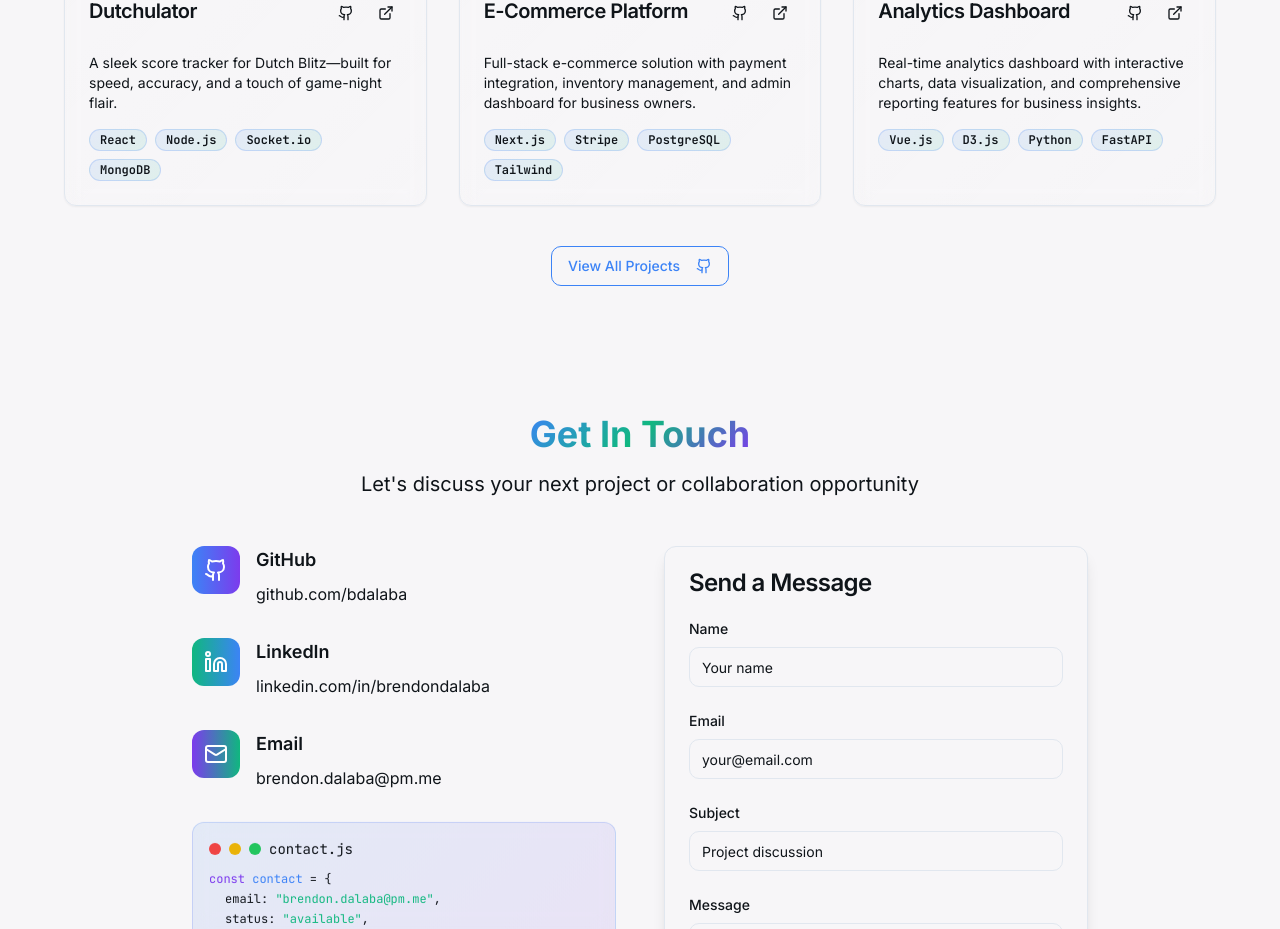
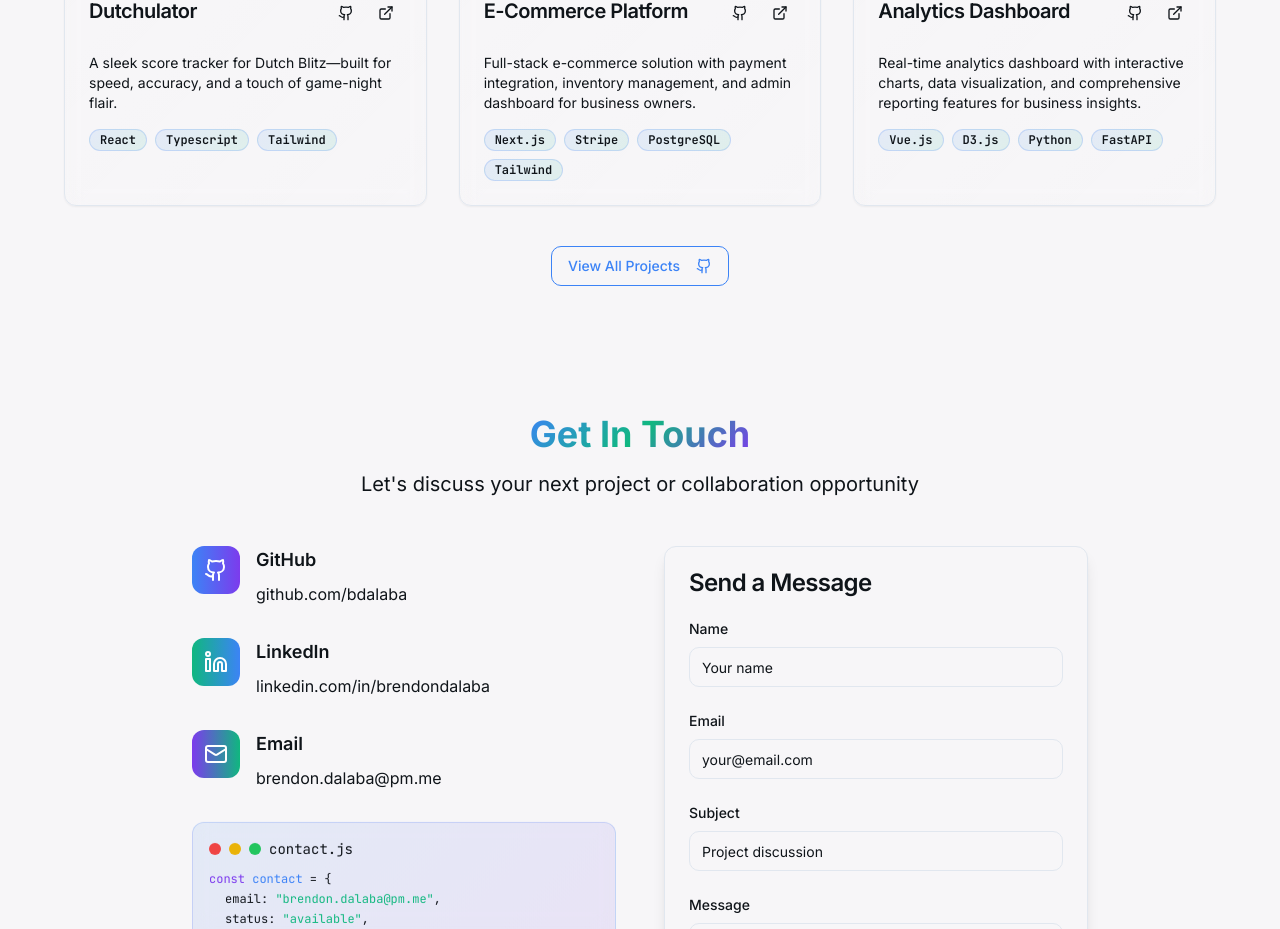
Before and after one commit to bdalaba/bd-portfolio, a React (Vite) app: page / in a window 1280 px wide. Shown: the part 2340-3269 px from the top of the page. Built offline with nearby package versions, Linux system fonts and the light colour scheme.

Commit message:
Updated Dutchulator card info

```diff
--- a/src/components/projects.tsx
+++ b/src/components/projects.tsx
@@ -10,9 +10,9 @@ export function Projects() {
       title: "Dutchulator",
       description: "A sleek score tracker for Dutch Blitz—built for speed, accuracy, and a touch of game-night flair.",
       image: dutchulatorLogo,
-      tech: ["React", "Node.js", "Socket.io", "MongoDB"],
-      github: "https://github.com/bdalaba",
-      live: "https://dutchulator.replit.app/"
+      tech: ["React", "Typescript", "Tailwind"],
+      github: "https://github.com/bdalaba/dutchulator",
+      live: "https://dutchulator.netlify.app/"
     },
     {
       title: "E-Commerce Platform",
```
